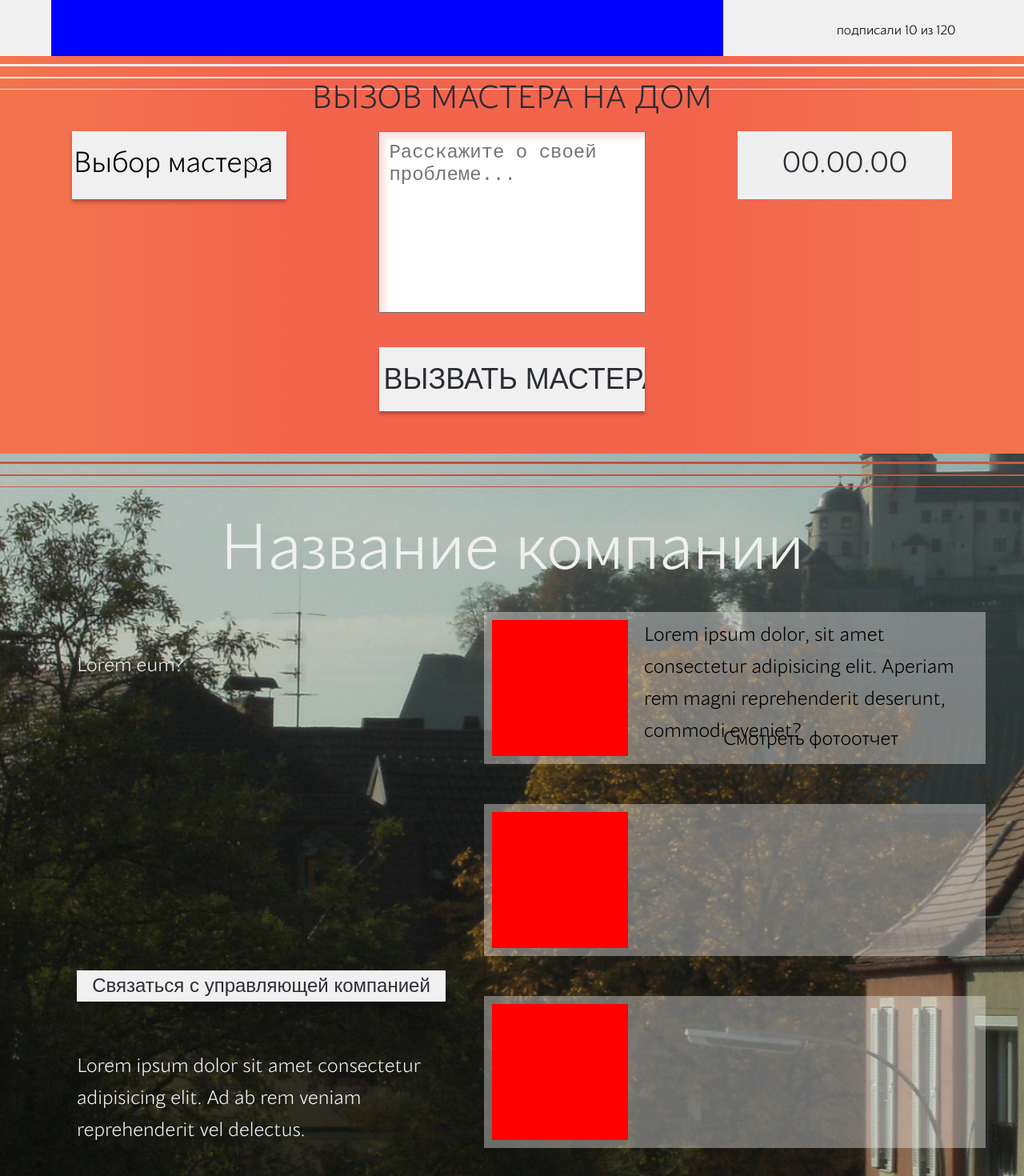
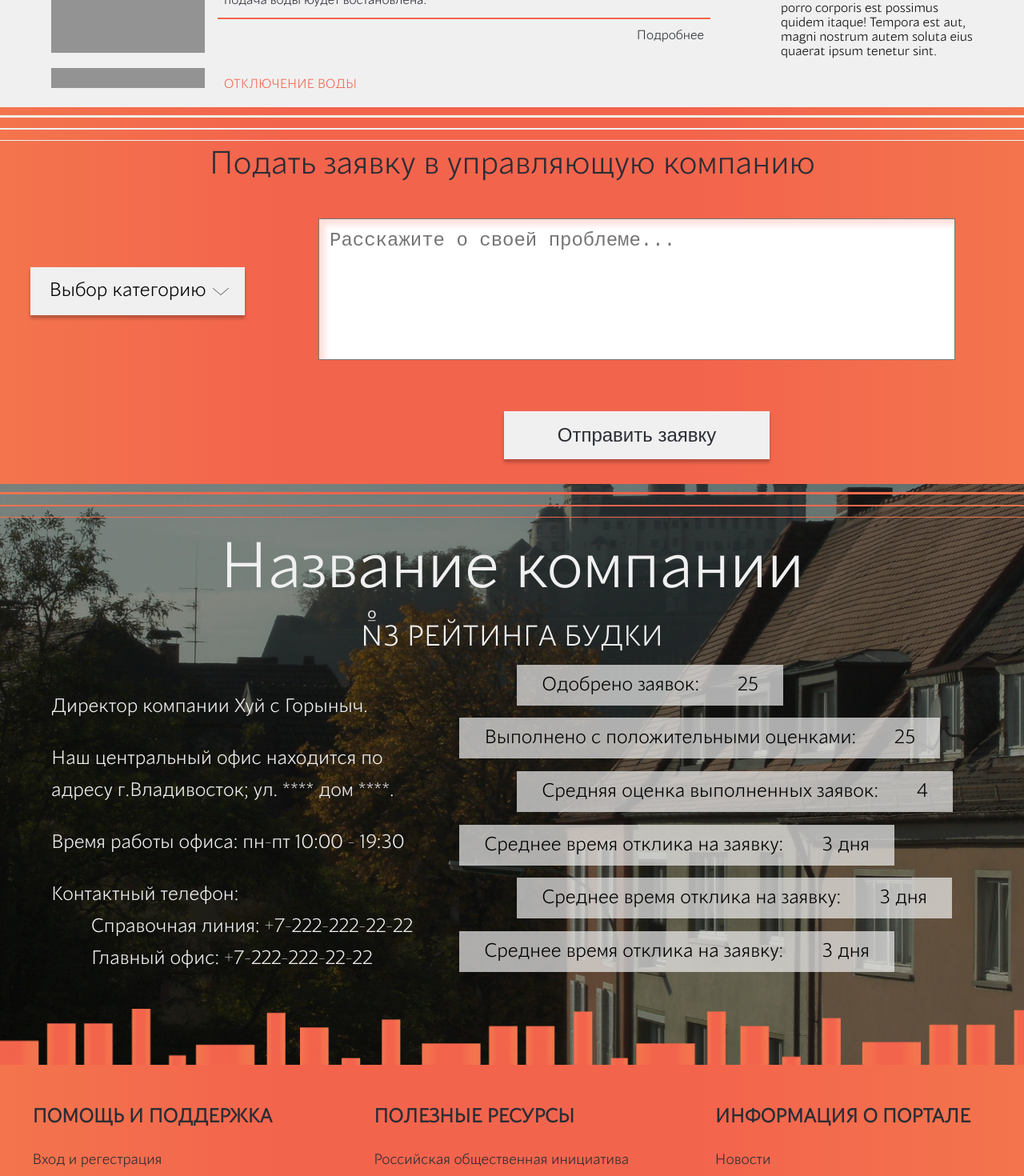
Before and after one commit to Code7unner/hackaton-dp, a Vue app in the folder client/: page / in a window 1280 px wide. Shown: the part 560-2030 px from the top of the page at 80% size. Built offline with nearby package versions, Linux system fonts and the light colour scheme.

Commit message:
Front is awesome

```diff
--- a/client/src/components/CallMaster.vue
+++ b/client/src/components/CallMaster.vue
@@ -3,19 +3,15 @@
     <hr style="top: 2px; height: 3px;" class="julias-izeb">
     <hr style="top: 18px; height: 2px;" class="julias-izeb">
     <hr style="top: 33px; height: 1px;" class="julias-izeb">
-    <div class="header">ВЫЗОВ МАСТЕРА НА ДОМ</div>
+    <div class="header">Подать заявку в управляющую компанию</div>
     <div class="master-type">
       <select v-model="masterSelected" name="masterPick" id="">
-        <option hidden disabled value="">Выбор мастера</option>
+        <option hidden disabled value="">Выбор категорию</option>
         <option v-for="(master, index) in masterList" :key="index" :value="master.id">{{master.name}}</option>
       </select>
     </div>
     <div class="offer-disc"><textarea v-model="offerDisc" placeholder="Расскажите о своей проблеме..."></textarea></div>
-    <div class="offer-time">
-      <select v-model="timeSelected" name="timePick" id="">
-        <option hidden disabled value="">00.00.00</option>
-      </select></div>
-    <div class="complite-btn"><input type="button" value="ВЫЗВАТЬ МАСТЕРА"></div>
+    <div class="complite-btn"><input type="button" value="Отправить заявку"></div>
   </div>
 </template>
 
@@ -42,11 +38,12 @@ export default {
   background: $background-color;
   position: relative;
   display: grid;
-  grid-template-columns: repeat(3, 1fr);
-  grid-template-rows: 1fr 3fr 2fr;
+  grid-template-columns: 1fr 3fr;
+  grid-template-rows: 1fr 270px 2fr;
   justify-items: center;
   align-items: center;
   padding: 1em;
+  padding-top: 50px;
 
   .julias-izeb {
     position: absolute;
@@ -64,7 +61,6 @@ export default {
   }
 
   .master-type {
-    align-self: flex-start;
     grid-row: 2;
     background: $julias-white;
     box-shadow: 0px 4px 4px rgba(0, 0, 0, 0.25);
@@ -72,16 +68,16 @@ export default {
 
     select {
       width: 21vw;
-      height: 85px;
+      height: 60px;
       text-align: center;
       text-align-last: center;
-      font-size: $m-font-size;
+      font-size: $s-font-size;
       line-height: 40px;
       font-family: 'Blacker Sans Light';
-      padding-right: 15px;
+      padding-right: 25px;
       -webkit-appearance: none;
       transition: 0.5s;
-      background: url(../assets/select.svg) no-repeat right 20px center/30px 15px!important;
+      background: url(../assets/select.svg) no-repeat right 20px center/20px 15px!important;
       border: 0;
 
 
@@ -95,8 +91,8 @@ export default {
     grid-row: 2;
 
     textarea {
-      height: 200px;
-      width: (26vw - 2vw);
+      height: 150px;
+      width: (62vw - 2vw);
       resize: none;
       box-shadow: inset 7px 7px 7px rgba(243, 100, 77, 0.2);
       font-size: $s-font-size;
@@ -110,37 +106,15 @@ export default {
     }
   }
 
-  .offer-time {
-    align-self: flex-start;
-    grid-row: 2;
-
-    select {
-      width: 21vw;
-      height: 85px;
-      text-align-last: center;
-      font-size: $m-font-size;
-      line-height: 40px;
-      font-family: 'Blacker Sans Light';
-      -webkit-appearance: none;
-      color: $julias-black;
-      transition: 0.5s;
-      border: 0;
-
-      &:focus {
-        outline: 0;
-      }
-    }
-  }
-
   .complite-btn {
     grid-column: 2/3;
 
     input {
-      font-size: $m-font-size;
+      font-size: $s-font-size;
       color: $julias-black;
       border-color: rgba(0, 0, 0, 0);
       width: 26vw;
-      height: 80px;
+      height: 60px;
       border-width: 0;
       background: $julias-white;
       transition: 0.5s;
--- a/client/src/components/CompanyInfo.vue
+++ b/client/src/components/CompanyInfo.vue
@@ -7,33 +7,54 @@
     <div class="company-header">
       Название компании
     </div>
+    <div class="company-reating">
+      №3  РЕЙТИНГА БУДКИ
+    </div>
     <div id="company-about">
-      <div class="">Lorem eum?</div>
-      <div class="btn">
-        <input type="button" value="Связаться с управляющей компанией">
+      <div>
+        <p class="note">
+        Директор компании Хуй с Горыныч.
+        </p>
+
+        <p class="note">
+          Наш центральный офис находится по адресу г.Владивосток; ул. **** дом ****.
+        </p>
+
+        <p class="note">
+          Время работы офиса:  пн-пт 10:00 - 19:30
+        </p>
+
+        <p class="note">
+          Контактный телефон:
+        </p>
+
+        <p style="padding-left: 50px">
+          Справочная линия:  +7-222-222-22-22
+        </p>
+
+        <p style="padding-left: 50px">
+          Главный офис:  +7-222-222-22-22
+        </p>
       </div>
-      <div class="">Lorem ipsum dolor sit amet consectetur adipisicing elit. Ad ab rem veniam reprehenderit vel delectus.</div>
     </div>
-    <div id="company-projects">
-      <div class="content-item">
-        <div class="content-item__img"></div>
-        <div class="content-item__info">Lorem ipsum dolor, sit amet consectetur adipisicing elit. Aperiam rem magni reprehenderit deserunt, commodi eveniet?</div>
-        <div class="content-item__btn">
-          <span>Смотреть фотоотчет</span>
-        </div>
+    <div id="company-statistic">
+      <div class="item izeb">
+        <div class="item-content"><span class="left-word">Одобрено заявок:</span><span>25</span></div>
       </div>
-      <div class="content-item">
-        <div class="content-item__img"></div>
-        <div class="content-item__info"></div>
-        <div class="content-item__btn"></div>
+      <div class="item">
+        <div class="item-content"><span class="left-word">Выполнено с положительными оценками:</span><span>25</span></div>
       </div>
-      <div class="content-item">
-        <div class="content-item__img"></div>
-        <div class="content-item__info"></div>
-        <div class="content-item__btn"></div>
+      <div class="item izeb">
+        <div class="item-content"><span class="left-word">Средняя оценка выполненных заявок:</span><span>4</span></div>
       </div>
-      <div class="btn">
-        <input type="button" value="Все проекты компании">
+      <div class="item">
+        <div class="item-content"><span class="left-word">Среднее время отклика на заявку:</span><span>3 дня</span></div>
+      </div>
+      <div class="item izeb">
+        <div class="item-content"><span class="left-word">Среднее время отклика на заявку:</span><span>3 дня</span></div>
+      </div>
+      <div class="item">
+        <div class="item-content"><span class="left-word">Среднее время отклика на заявку:</span><span>3 дня</span></div>
       </div>
     </div>
   </div>
@@ -59,7 +80,7 @@ export default {
   background-size: cover;
   display: grid;
   grid-template-columns: 4fr 5fr;
-  grid-template-rows: 150px 850px 150px;
+  grid-template-rows: 120px 50px 400px 150px;
   padding: 3rem;
 
   .bg-shadow {
@@ -67,10 +88,11 @@ export default {
     position: absolute;
     width: 100%;
     height: 100%;
-    background: rgba(0, 0, 0, 0.2);
+    background: rgba(0, 0, 0, 0.45);
   }
 
   .julias-izeb {
+    z-index: 2;
     position: absolute;
     border: 0;
     background: $background-color;
@@ -81,6 +103,15 @@ export default {
     z-index: 2;
     grid-column: 1/3;
     font-size: $xl-font-size;
+    line-height: 112px;
+    justify-self: center;
+    align-self: center;
+    color: $julias-white;
+  }
+  .company-reating {
+    z-index: 2;
+    grid-column: 1/3;
+    font-size: $m-font-size;
     line-height: 112px;
     justify-self: center;
     align-self: center;
@@ -99,71 +130,45 @@ export default {
     color: $julias-white;
     z-index: 2;
     display: grid;
-    grid-template-rows: 4fr 1fr 3fr;
-    grid-row-gap: 40px;
-    padding: 3rem;
+    grid-template-rows: 1fr;
+    grid-row-gap: 20px;
+    padding: 1rem;
+
+    .note {
+      margin-top: 25px;
+    }
+
+    p {
+      margin: 0;
+    }
   }
 
-  #company-projects {
+  #company-statistic {
     z-index: 2;
     position: relative;
-    display: grid;
-    grid-template-rows: repeat(3, 190px) 1fr;
-    grid-row-gap: 50px;
+    display: flex;
+    flex-direction: column;
+    justify-content: space-around;
+    align-content: flex-start;
 
-    .content-item {
-      padding: 10px;
-      background: rgba(240, 240, 240, 0.4);
-      display: grid;
-      grid-template-rows: repeat(2, 80px);
-      grid-template-columns: 170px 1fr;
-      grid-row-gap: 10px;
-      grid-column-gap: 20px;
+    .item {
+      display: flex;
+      align-items: center;
       font-size: $s-font-size;
-      line-height: 40px;
-
-      .content-item__img {
-        grid-row: 1/3;
-        background: red;
-      }
-
-      .content-item__btn {
-        display: flex;
-        justify-content: center;
-        align-items: flex-end;
-        text-align: center;
-      }
+      height: 54px;
     }
 
-  }
-  .btn {
-    position: relative;
-    display: flex;
-    align-self: center;
-    justify-content: center;
-    width: 100%;
+    .izeb {
+      padding-left: 3em;
+    }
 
-    input {
-      width: 100%;
-      padding: 0.8em;
-      background: $julias-white;
-      color: $julias-black;
-      border: 0;
-      transition: 0.5s;
-      box-shadow: 0px 4px 4px rgba(0, 0, 0, 0.25);
-      font-size: $s-font-size;
-      line-height: 0px;
+    .left-word {
+      margin-right: 2em;
+    }
 
-      &:hover {
-        border-radius: 35px;
-        color: $julias-white;
-        background: $background-color;
-      }
-
-      &:focus {
-        outline: 0;
-      }
-
+    .item-content {
+      padding: 0.5em 1.3em;
+      background: rgba(240, 240, 240, 0.7);
     }
   }
 }
--- a/client/src/components/EventNews.vue
+++ b/client/src/components/EventNews.vue
@@ -50,6 +50,4 @@ export default {
     width: 30%;
   }
 }
-
-
 </style>
--- a/client/src/components/FirstBlock.vue
+++ b/client/src/components/FirstBlock.vue
@@ -1,7 +1,14 @@
 <template>
   <div id="first-block">
     <div class="house-events">
-      <div v-for="(event, index) in houseEvents" :key="index" class="event"></div>
+      <div v-for="(event, index) in houseEvents" :key="index" class="event">
+        <div class="event-img"></div>
+        <div class="event-contetn">
+          <div class="header">ОТКЛЮЧЕНИЕ ВОДЫ</div>
+          <div class="content">Тридцать тельность работ составит 10 рабочих дней, по истечению этого срока подача воды юудет востановлена.</div>
+          <div class="btn">Подробнее</div>
+        </div>
+      </div>
     </div>
     <div class="custom-events">
       <div v-for="(event, index) in customEvents" :key="index" class="event">
@@ -40,7 +47,9 @@ export default {
   grid-template-columns: 3fr 1fr;
   grid-template-rows: 90%;
   height: 70vh;
+  padding: 2rem;
   column-gap: 2em;
+
 
   .house-events {
     &::-webkit-scrollbar-track {
@@ -62,7 +71,6 @@ export default {
 
 
     position: relative;
-    margin-left: 2em;
     overflow-y: scroll;
     display: flex;
     height: 100%;
@@ -70,9 +78,44 @@ export default {
     flex-direction: column;
 
     .event {
-      min-height: 35vh;
-      background-color: blue;
-      margin-top: 1em; margin-bottom: 1em;
+      display: grid;
+      grid-template-columns: 15vw 1fr;
+      column-gap: 1em;
+      height: 15vw;
+      margin: 0.6em 0;
+
+      .event-img {
+        width: 15vw;
+        height: 100%;
+        padding: 0;
+        background: rgba(0, 0, 0, 0.39);
+      }
+
+      .event-contetn {
+        align-self: center;
+        display: flex;
+        flex-direction: column;
+
+        .header {
+          padding: 0.75em 0.5em;
+          color: $julias-orange;
+          border-bottom: 2px solid $julias-orange;
+        }
+
+        .content {
+          padding: 0.75em 0.5em;
+          color: $julias-black;
+          border-bottom: 2px solid $julias-orange;
+        }
+
+        .btn {
+          padding: 0.75em 0.5em;
+          color: $julias-black;
+          text-align: right;
+
+
+        }
+      }
     }
   }
 
@@ -98,7 +141,7 @@ export default {
     position: relative;
     margin-right: 0.5em;
     overflow-y: scroll;
-    padding: 1em;
+    padding: 1.5em;
     height: 100%;
 
 
--- a/client/src/components/NavBar.vue
+++ b/client/src/components/NavBar.vue
@@ -3,7 +3,7 @@
       <div class="nav-item nav-logo">Будка</div>
       <div class="routes">
         <router-link to="/" class="nav-item">Мой дом</router-link>
-        <router-link to="/" class="nav-item">Услуги</router-link>
+        <router-link to="/eventdiscussions" class="nav-item">Услуги</router-link>
         <router-link to="/" class="nav-item">Жилищная компания</router-link>
         <router-link to="/" class="nav-item">Личный кабинет</router-link>
       </div>
--- a/client/src/views/CurrentEventPage.vue
+++ b/client/src/views/CurrentEventPage.vue
@@ -1,19 +1,53 @@
 <template>
   <div>
-    <event-news></event-news>
+    <div class="event-image">
+      <img src="">
+    </div>
+    <div class="event-title">
+      <hr class="izeb-1">
+      <p>Отключение воды (дата)</p>
+      <hr class="izeb-2">
+    </div>
   </div>
 </template>
 
 <script>
-import eventNews from '../components/EventNews.vue'
 
 export default {
-  components: {
-    eventNews
-  }
+
 }
 </script>
 
 <style lang="scss">
+@import '../assets/variables';
 
+#event-block {
+  background: $julias-white;
+  position: relative;
+  min-height: 700px;
+
+  .event-image {
+    display: flex;
+    justify-content: center;
+    background: #C4C4C4;
+    min-height: 300px;
+  }
+
+  .event-title {
+    text-align: center;
+    font-size: $m-font-size;
+  }
+
+  hr {
+    border: 2px solid $julias-orange;
+  }
+
+  .izeb-1 {
+    width: 25%;
+  }
+
+  .izeb-2 {
+    width: 30%;
+  }
+}
 </style>
```
